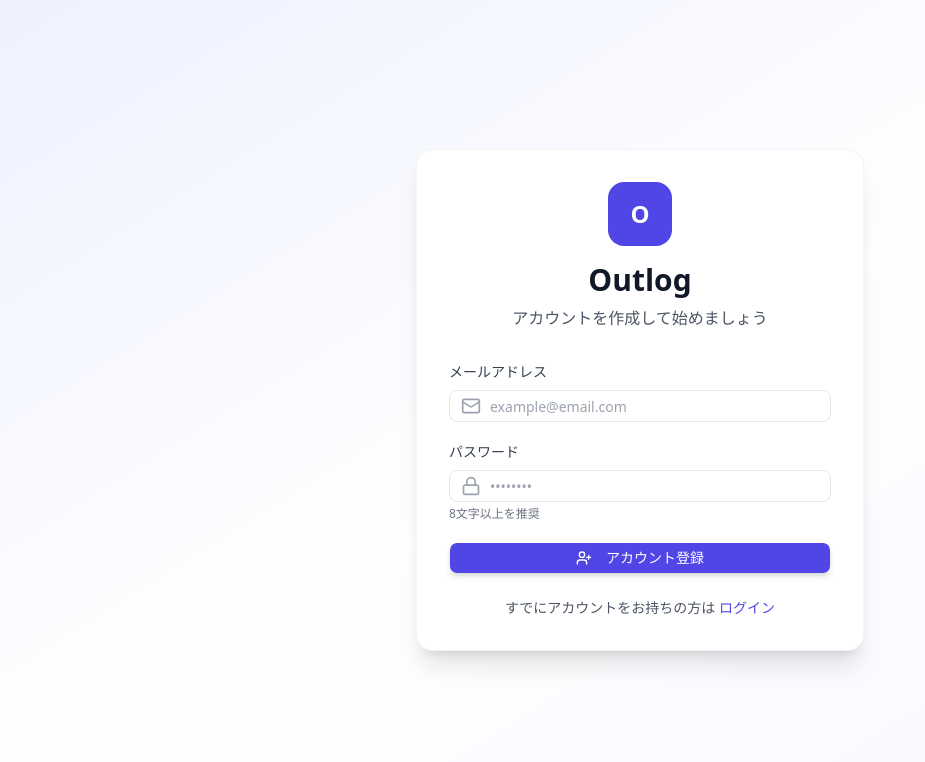
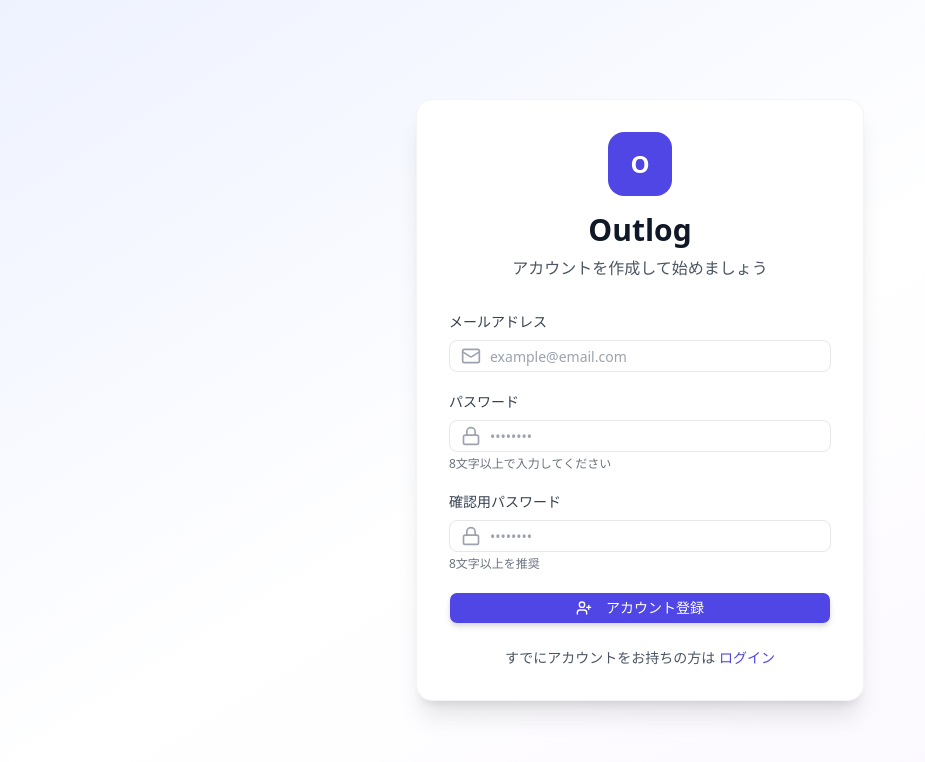
Before and after one commit to hikaru-28/outlog-frontend, a React (Vite) app: page /register in a window 1280 px wide. Shown: the top 762 px of the page, without its empty margins (0-925 px from the left). Built offline with nearby package versions, Linux system fonts and the light colour scheme; no server answers.

Commit message:
feat: パスワードバリデーション追加（8文字以上・確認用パスワード）

```diff
--- a/src/pages/RegisterPage.tsx
+++ b/src/pages/RegisterPage.tsx
@@ -9,6 +9,7 @@ import { toast } from 'sonner'
 
 const RegisterPage = () => {
     const [email, setEmail] = useState('')
+    const [confirmPassword, setConfirmPassword] = useState('')
     const [password, setPassword] = useState('')
     const navigate = useNavigate()
 
@@ -17,6 +18,14 @@ const RegisterPage = () => {
 
         if (!email || !password) {
             toast.error('メールアドレスとパスワードを入力してください')
+            return
+        }
+        if (password.length < 8) {
+            toast.error('パスワードは8文字以上で設定してください')
+            return
+        }
+        if (password !== confirmPassword) {
+            toast.error('パスワードが一致しません')
             return
         }
 
@@ -41,6 +50,10 @@ const RegisterPage = () => {
 
     const handleChangePassword = (e: ChangeEvent<HTMLInputElement>) => {
         setPassword(e.target.value)
+    }
+
+    const handleChangeConfirmPassword = (e: ChangeEvent<HTMLInputElement>) => {
+        setConfirmPassword(e.target.value)
     }
 
     return (
@@ -84,6 +97,22 @@ const RegisterPage = () => {
                                 className="pl-10"
                             />
                         </div>
+                        <p className="text-xs text-gray-500 mt-1">8文字以上で入力してください</p>
+                    </div>
+                    <div>
+                        <label className="block text-sm font-medium text-gray-700 mb-2">
+                            確認用パスワード
+                        </label>
+                        <div className="relative">
+                            <Lock className="absolute left-3 top-1/2 transform -translate-y-1/2 w-5 h-5 text-gray-400" />
+                            <Input
+                                value={confirmPassword}
+                                onChange={handleChangeConfirmPassword}
+                                type='password'
+                                placeholder='••••••••'
+                                className="pl-10"
+                            />
+                        </div>
                         <p className="text-xs text-gray-500 mt-1">8文字以上を推奨</p>
                     </div>
                     <Button className="text-white w-full bg-indigo-600 hover:bg-indigo-700 shadow-md active:scale-95 transition-transform duration-100" type="submit">
```
